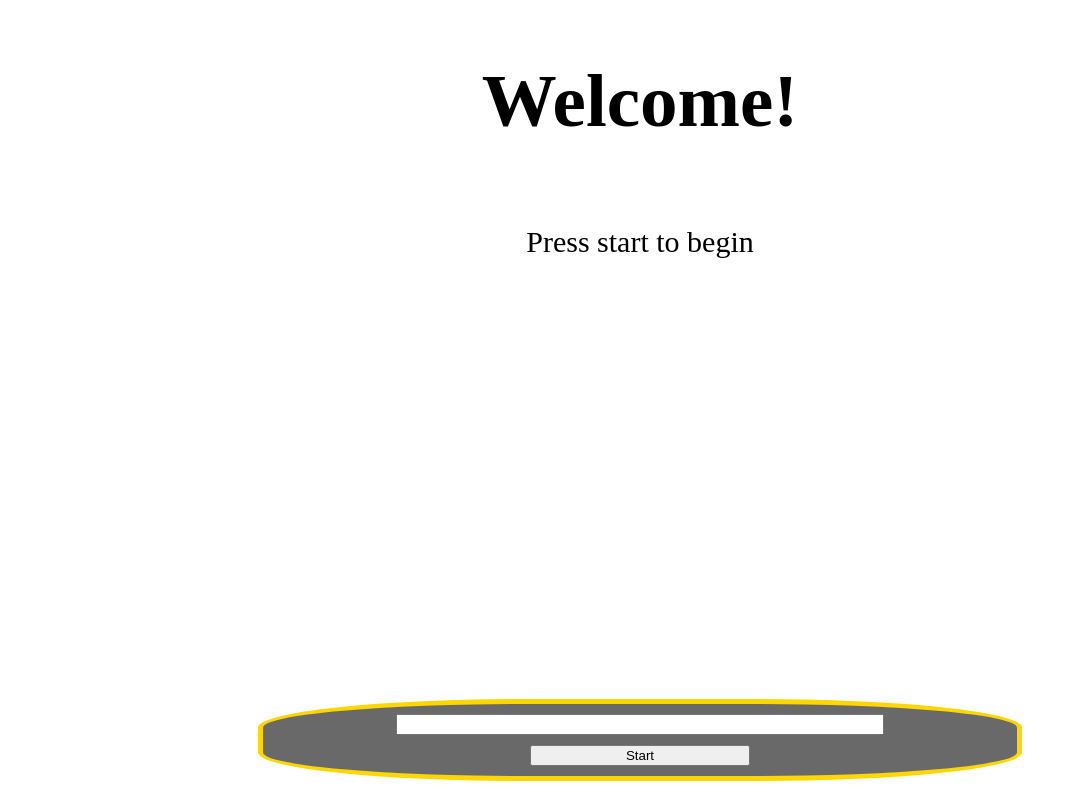
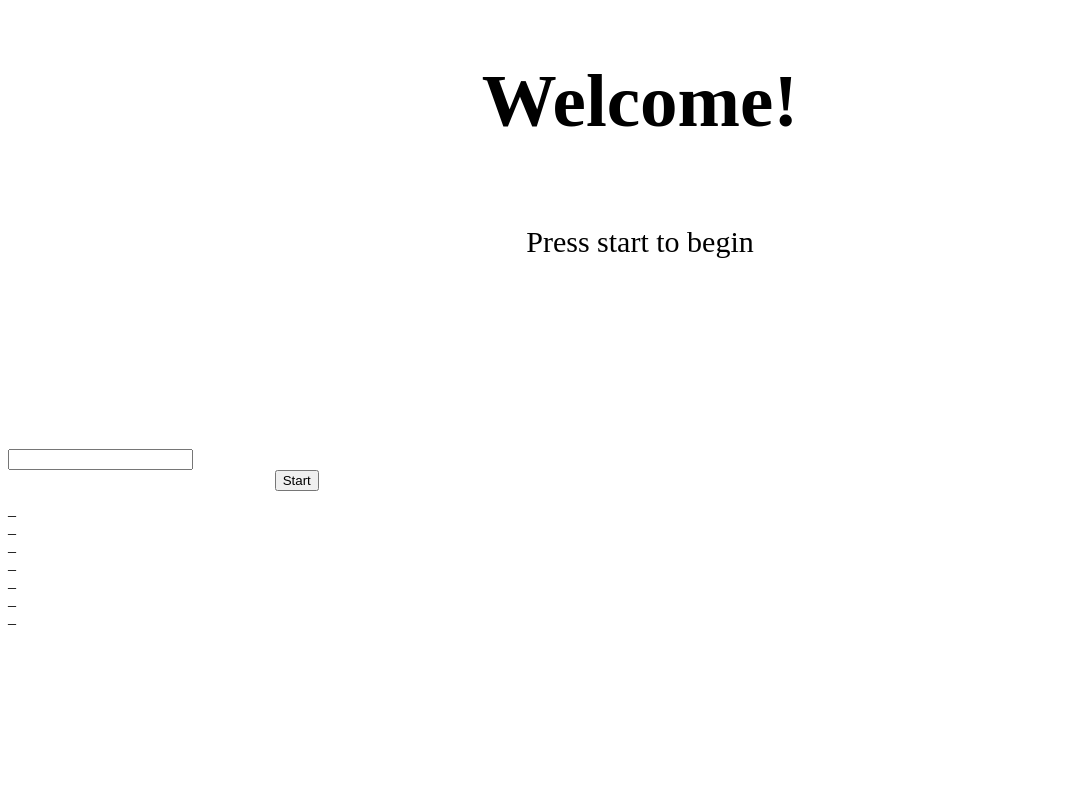
Before and after one commit to callanhunter/guess-the-name, a plain HTML site: page index.html in a window 1280 px wide. Both pictures are taken after a click on the button "Start". Shown: the top 800 px of the page, without its empty margins (0-1078 px from the left). Drawn offline with Linux system fonts and the light colour scheme.

Commit message:
minus var in function scope to set global scope

```diff
--- a/script.js
+++ b/script.js
@@ -67,7 +67,7 @@ function startGame()  {
     }
     //adds table for game play
     function createTable() {
-        var randomWordArray = randomWord.split('');
+        randomWordArray = randomWord.split('');
         for(var i = 0;i < randomWord.length;i++) {
             var newDiv = document.createElement('div');
             newDiv.setAttribute('class', 'letters')//sets class
@@ -106,12 +106,13 @@ function startGame()  {
                     document.getElementById('letter:'+(i+1))
                }
                }
-       }
-       if (correctInputArray.length===randomWordArray.length) {
-           console.log('you win');
-       }
+               if (correctInputArray.length===randomWordArray.length) {
+                console.log('you win');
+                }
+            }
+
+        }
     }
-}
 
 
     //     function takeInput() {
--- a/styles.css
+++ b/styles.css
@@ -11,14 +11,14 @@ p {
     font-size: 30px;
 }
 
-div {
+/* div {
     display: flex;
     flex-direction: column;
     background-color: dimgray;
     border-radius: 35%;
     border: 5px solid gold;
     margin: 250px;
-}
+} */
 button {
     display: block;
     margin-left: 20em;
@@ -26,10 +26,10 @@ button {
     margin-bottom: 10px;
 }
 
-#input-box {
+/* #input-box {
     display: block;
     margin-left: 10em;
     margin-right: 10em;
     margin-top: 10px;
     margin-bottom: 10px;
-}
+} */
```
